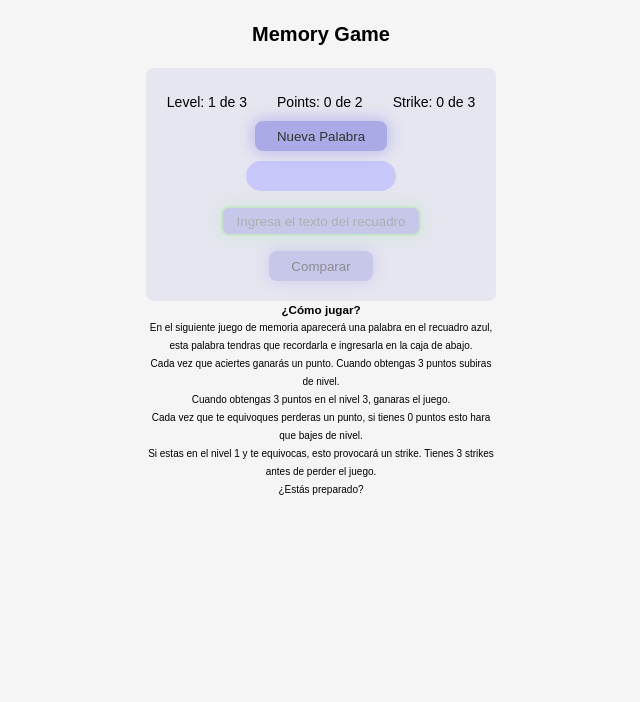
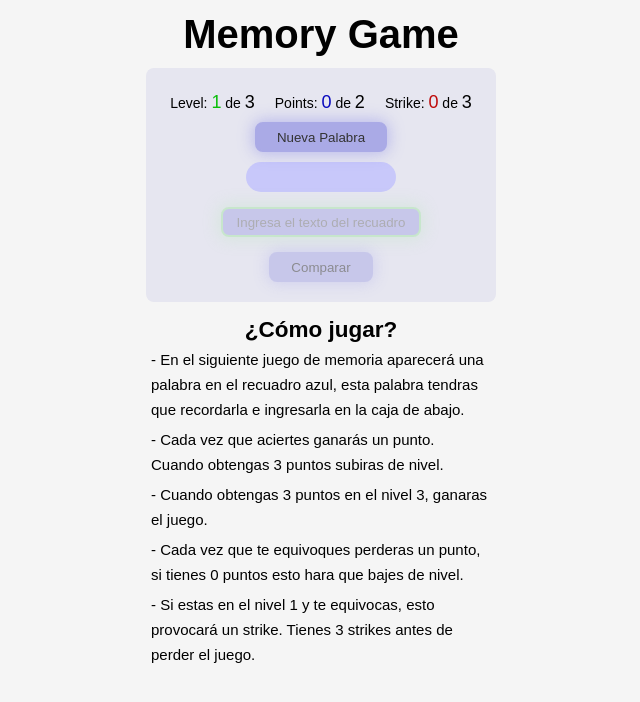
Before and after one commit to danielvaldivv/memoryGame, a React app: page / in a window 1280 px wide. Shown: the top 702 px of the page, without its empty margins (319-959 px from the left). Built offline with nearby package versions, Linux system fonts and the light colour scheme.

Commit message:
[Change] Styles MemoryGame--Interface__info

```diff
--- a/src/app/App.jsx
+++ b/src/app/App.jsx
@@ -24,9 +24,9 @@ const App = () => {
     render =
       <section className="MemoryGame--Interface">
         <section className="MemoryGame--Interface__info">
-          <p>Level: {initialState.state.levelValue} de 3</p>
-          <p>Points: {initialState.state.points} de 2</p>
-          <p>Strike: {initialState.state.strike} de 3</p>
+          <p>Level: <span className="levels">{initialState.state.levelValue}</span> de <span> 3</span></p>
+          <p>Points: <span className="points">{initialState.state.points}</span> de <span> 2</span></p>
+          <p>Strike: <span className="strikes">{initialState.state.strike}</span> de <span> 3</span></p>
         </section>
         <StartGameButton />
         <WordRender />
--- a/src/app/App.styl
+++ b/src/app/App.styl
@@ -16,6 +16,7 @@ body
 
   header
     margin-block: 25px
+    font-size: 2rem
 
   .loseMessege
     color: red
@@ -36,10 +37,21 @@ body
     .MemoryGame--Interface__info
       display: flex
       justify-content: center
-      gap: 30px
+      gap: 20px
       margin-block: 10px
       font-size: 1.4rem
 
+      span
+        font-size: 1.8rem
+
+      .levels
+        color: rgb(10, 190, 10)
+
+      .points
+        color: rgb(10, 10, 190)
+
+      .strikes
+        color: rgb(190, 10, 10)
 button
   height: 30px
   padding-inline: 20px
@@ -48,6 +60,7 @@ button
   background-color: rgb(170,170,230)
   color: #333
   box-shadow: 0px 0px 15px 2px rgba(120,120,230, 0.4);
+  cursor: pointer
 
 
 button:disabled
--- /dev/null
+++ b/src/components/Description/Description.styl
@@ -0,0 +1,9 @@
+.Description
+  font-size: 1.5rem
+  line-height: 2.5rem
+  margin-block: 15px
+
+
+  p
+    margin: 5px
+    text-align: left
--- a/src/components/Description/index.jsx
+++ b/src/components/Description/index.jsx
@@ -1,14 +1,15 @@
 import React from 'react'
+
+import './Description.styl'
 
 const Description = () => (
     <div className="Description">
-      <h3>¿Cómo jugar?</h3>
-      <p>En el siguiente juego de memoria aparecerá una palabra en el recuadro azul, esta palabra tendras que recordarla e ingresarla en la caja de abajo.</p>
-      <p>Cada vez que aciertes ganarás un punto. Cuando obtengas 3 puntos subiras de nivel.</p>
-      <p>Cuando obtengas 3 puntos en el nivel 3, ganaras el juego.</p>
-      <p>Cada vez que te equivoques perderas un punto, si tienes 0 puntos esto hara que bajes de nivel.</p>
-      <p>Si estas en el nivel 1 y te equivocas, esto provocará un strike. Tienes 3 strikes antes de perder el juego.</p>
-      <p>¿Estás preparado?</p>
+      <h2>¿Cómo jugar?</h2>
+      <p>- En el siguiente juego de memoria aparecerá una palabra en el recuadro azul, esta palabra tendras que recordarla e ingresarla en la caja de abajo.</p>
+      <p>- Cada vez que aciertes ganarás un punto. Cuando obtengas 3 puntos subiras de nivel.</p>
+      <p>- Cuando obtengas 3 puntos en el nivel 3, ganaras el juego.</p>
+      <p>- Cada vez que te equivoques perderas un punto, si tienes 0 puntos esto hara que bajes de nivel.</p>
+      <p>- Si estas en el nivel 1 y te equivocas, esto provocará un strike. Tienes 3 strikes antes de perder el juego.</p>
     </div>
   )
 
```
